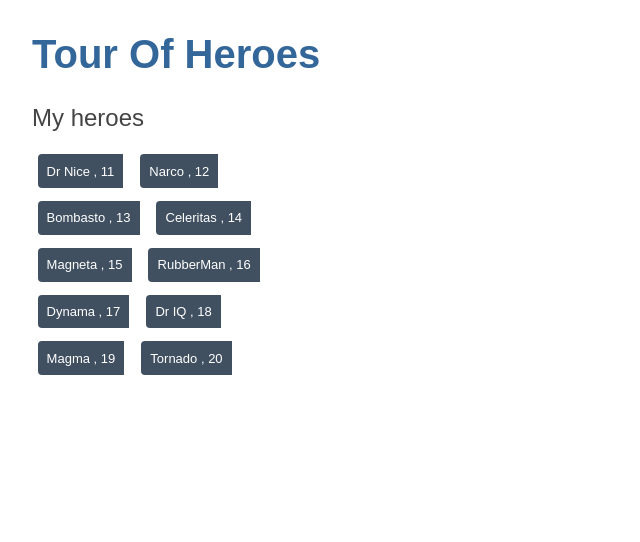
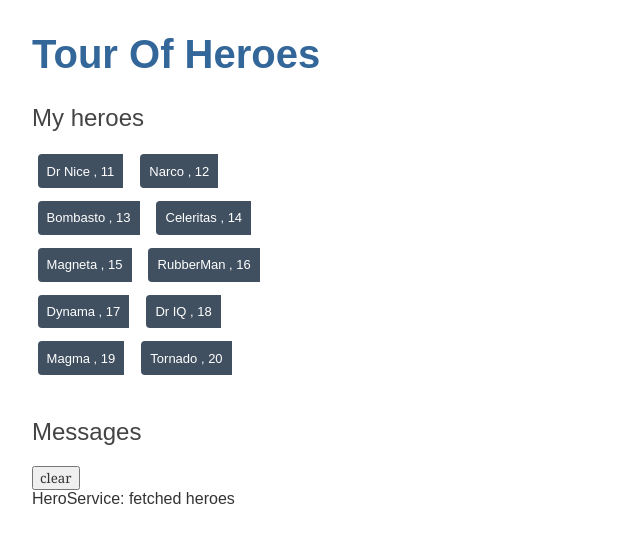
Before and after one commit to katebatrakova/angular-tour-of-heroes, an Angular app: page / in a window 1280 px wide. Shown: the top 542 px of the page, without its empty margins (0-640 px from the left). Built offline with nearby package versions, Linux system fonts and the light colour scheme.

Commit message:
Step 11 - Inject MessageService for recording of the messaages (user's selections of heroes)

```diff
--- a/src/app/app.component.html
+++ b/src/app/app.component.html
@@ -5,3 +5,4 @@
 
 <!-- display the HeroesComponent by adding its selector -->
 <app-heroes></app-heroes>
+<app-messages></app-messages>
--- a/src/app/app.module.ts
+++ b/src/app/app.module.ts
@@ -5,14 +5,16 @@
 import { HeroesComponent } from './heroes/heroes.component';
 // import the FormsModule symbol
 import { FormsModule } from '@angular/forms';
-import { HeroDetailComponent } from './hero-detail/hero-detail.component'; // <-- NgModel lives here
+import { HeroDetailComponent } from './hero-detail/hero-detail.component';
+import { MessagesComponent } from './messages/messages.component'; // <-- NgModel lives here
 
 
 @NgModule({
   declarations: [
     AppComponent,
     HeroesComponent,
-    HeroDetailComponent
+    HeroDetailComponent,
+    MessagesComponent
   ],
   // @NgModule metadata's imports array contains external modules needed for an app
   imports: [
--- a/src/app/hero.service.ts
+++ b/src/app/hero.service.ts
@@ -6,6 +6,7 @@
 // import mock heroes array with ten heroes objects
 import { HEROES } from './mock-heroes';
 
+import {MessageService} from './message.service'
 
 // class is annotated with the @Injectable() decorator providing metadata
 @Injectable({
@@ -17,7 +18,10 @@
 // HeroService class provides injectable service and can have own dependancies
 export class HeroService {
 
-  constructor() { }
+  constructor(
+    //  "service-in-service" scenario
+    private messageService: MessageService
+  ) { }
 
   // before
   // getHeroes(): Hero[] {
@@ -26,6 +30,8 @@
 
   // after
   getHeroes(): Observable<Hero[]> {
+    // send a message when the heroes are fetched
+    this.messageService.add('HeroService: fetched heroes');
     // Observable<Hero[]> emits a single value, the array of mock heroes.
     return of(HEROES);
     // used to return a Hero[] - now returns an Observable<Hero[]>
--- a/src/app/heroes/heroes.component.ts
+++ b/src/app/heroes/heroes.component.ts
@@ -1,6 +1,8 @@
 import { Component, OnInit } from '@angular/core';
 import {Hero} from '../hero'
 import { HeroService } from '../hero.service';
+import { MessageService } from '../message.service';
+
 
 
 
@@ -25,17 +27,10 @@
 // updated heroes property definition
   heroes: Hero[];
 
-
-// assigns the clicked hero from the template to the component's selectedHero
-onSelect(hero: Hero): void { // : void is used because the method return nothing
-  this.selectedHero = hero;
-}
-
-
-
   constructor(
     // Injected parameter defines a private heroService property and identifies it as a HeroService injection site
-    private heroService: HeroService
+    private heroService: HeroService,
+    private messageService: MessageService
   ) {
     // Commonly, the constructor shouldn't do anything.
     // Only for simple initialization such as wiring constructor parameters to properties
@@ -47,6 +42,12 @@
     this.getHeroes()
   }
 
+// assigns the clicked hero from the template to the component's selectedHero
+  onSelect(hero: Hero): void { // : void is used because the method return nothing
+    this.selectedHero = hero;
+    // showing a history of the user's selections
+    this.messageService.add(`HeroesComponent: Selected hero id=${hero.id}`);
+  }
 
   // sync method to retrieve the heroes from the service
   // getHeroes(): void { //synchronously!
@@ -54,10 +55,10 @@
   // }
 
   // async version waits for the Observable to emit the array of heroes.
-    getHeroes(): void { // asynchronously!
-      this.heroService.getHeroes()
-          // The subscribe() method passes the emitted array to the callback, which sets the component's heroes property.
-          .subscribe(heroes => this.heroes = heroes);
-    }
+  getHeroes(): void { // asynchronously!
+    this.heroService.getHeroes()
+        // The subscribe() method passes the emitted array to the callback, which sets the component's heroes property.
+        .subscribe(heroes => this.heroes = heroes);
+  }
 
 }
--- /dev/null
+++ b/src/app/message.service.ts
@@ -0,0 +1,18 @@
+import { Injectable } from '@angular/core';
+
+@Injectable({
+  providedIn: 'root'
+})
+export class MessageService {
+  messages: string[] = [];
+
+  constructor() { }
+
+  add(message: string) {
+    this.messages.push(message);
+  }
+
+  clear() {
+    this.messages = [];
+  }
+}
--- /dev/null
+++ b/src/app/messages/messages.component.html
@@ -0,0 +1,10 @@
+<!-- binds directly to the component's messageService -->
+<!-- displays the messages area if there are messages to show -->
+<div *ngIf="messageService.messages.length">
+
+  <h2>Messages</h2>
+  <button class="clear"
+          (click)="messageService.clear()">clear</button>
+  <div *ngFor='let message of messageService.messages'> {{message}} </div>
+
+</div>
--- /dev/null
+++ b/src/app/messages/messages.component.ts
@@ -0,0 +1,21 @@
+import { Component, OnInit } from '@angular/core';
+import { MessageService } from '../message.service';
+
+
+@Component({
+  selector: 'app-messages',
+  templateUrl: './messages.component.html',
+  styleUrls: ['./messages.component.scss']
+})
+export class MessagesComponent implements OnInit {
+
+  constructor
+    (
+    // must be public to bind to it in the template
+    public messageService: MessageService
+  ) { }
+
+  ngOnInit(): void {
+  }
+
+}
```
Also changed, not shown: src/app/messages/messages.component.scss (added), src/app/mock-heroes.ts (line endings or trailing spaces), 2 other files (tests, documents, lock files or other folders).
